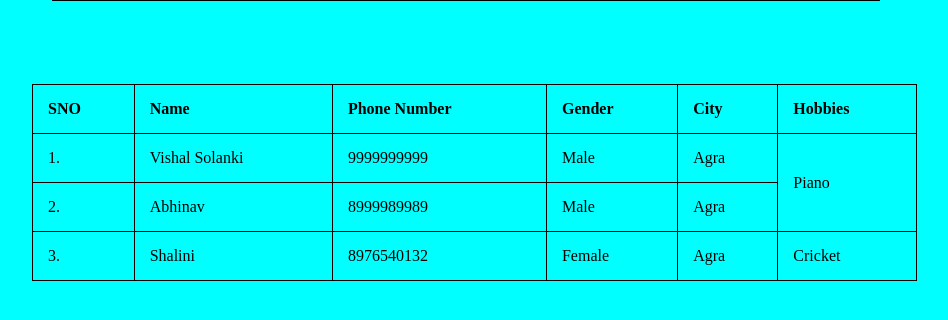
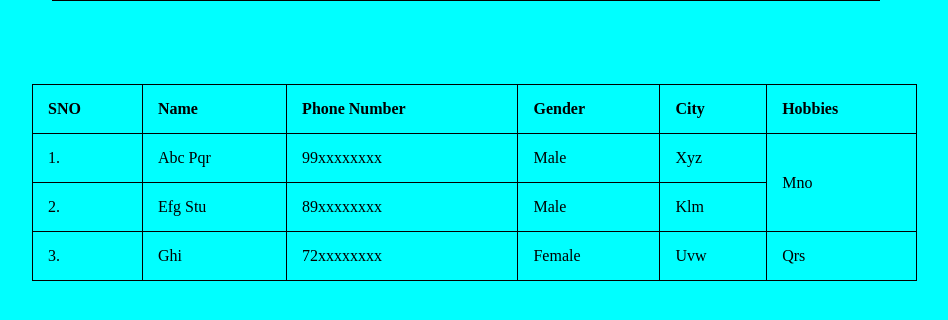
Before and after one commit to gem-namanseth01/CSS_LMS, a plain HTML site: page Assignment - 1/HTML Table/index.html in a window 1280 px wide. Shown: the part 116-436 px from the top of the page, without its empty margins (146-1094 px from the left). Drawn offline with Linux system fonts and the light colour scheme.

Commit message:
edited HTML table

```diff
--- a/Assignment - 1/HTML Table/index.html
+++ b/Assignment - 1/HTML Table/index.html
@@ -22,26 +22,26 @@
         </tr>
         <tr>
             <td>1.</td>
-            <td>Vishal Solanki</td>
-            <td>9999999999</td>
+            <td>Abc Pqr</td>
+            <td>99xxxxxxxx</td>
             <td>Male</td>
-            <td>Agra</td>
-            <td rowspan="2">Piano</td>
+            <td>Xyz</td>
+            <td rowspan="2">Mno</td>
         </tr>
         <tr>
             <td>2.</td>
-            <td>Abhinav </td>
-            <td>8999989989</td>
+            <td>Efg Stu </td>
+            <td>89xxxxxxxx</td>
             <td>Male</td>
-            <td>Agra</td>
+            <td>Klm</td>
         </tr>
         <tr>
             <td>3.</td>
-            <td>Shalini</td>
-            <td>8976540132</td>
+            <td>Ghi</td>
+            <td>72xxxxxxxx</td>
             <td>Female</td>
-            <td>Agra</td>
-            <td>Cricket</td>
+            <td>Uvw</td>
+            <td>Qrs</td>
         </tr>
     </tr>
     </table>
```
